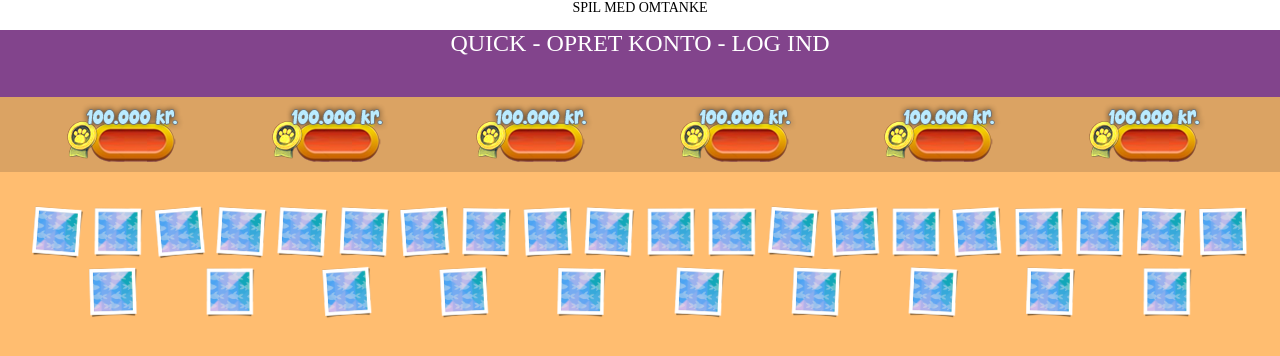
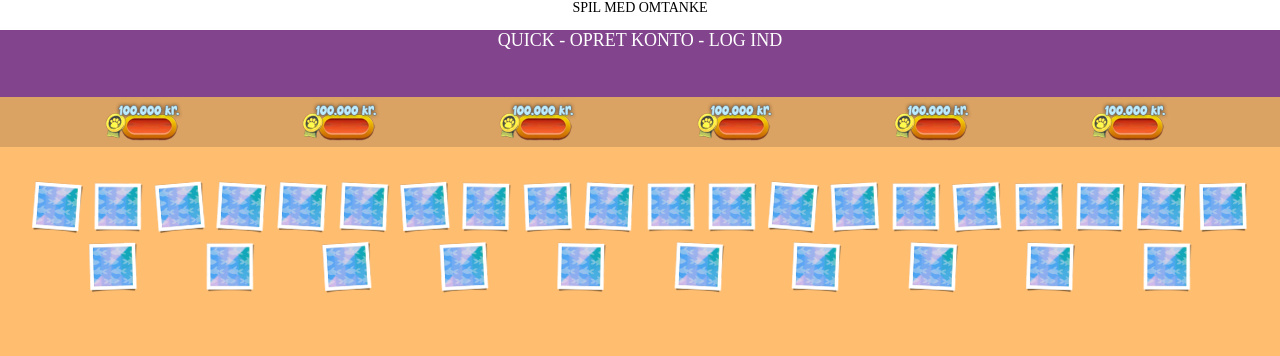
Before and after one commit to lask-danskespil/Kaeledyr, a plain HTML site: page index.html in a window 1280 px wide. Drawn offline with Linux system fonts and the light colour scheme.

Commit message:
Reduce fontsize and score elements

```diff
--- a/index.html
+++ b/index.html
@@ -19,7 +19,7 @@
             color: #fff;
             height: 67px;
             text-align: center;
-            font-size: 24px;
+            font-size: 18px;
         }
         #score {
             background-color: #dba363;
@@ -32,8 +32,8 @@
         }
 
         #score img {
-            width: 150px;
-            height: 75px;
+            width: 100px;
+            height: 50px;
         }
 
         #cards {
```
